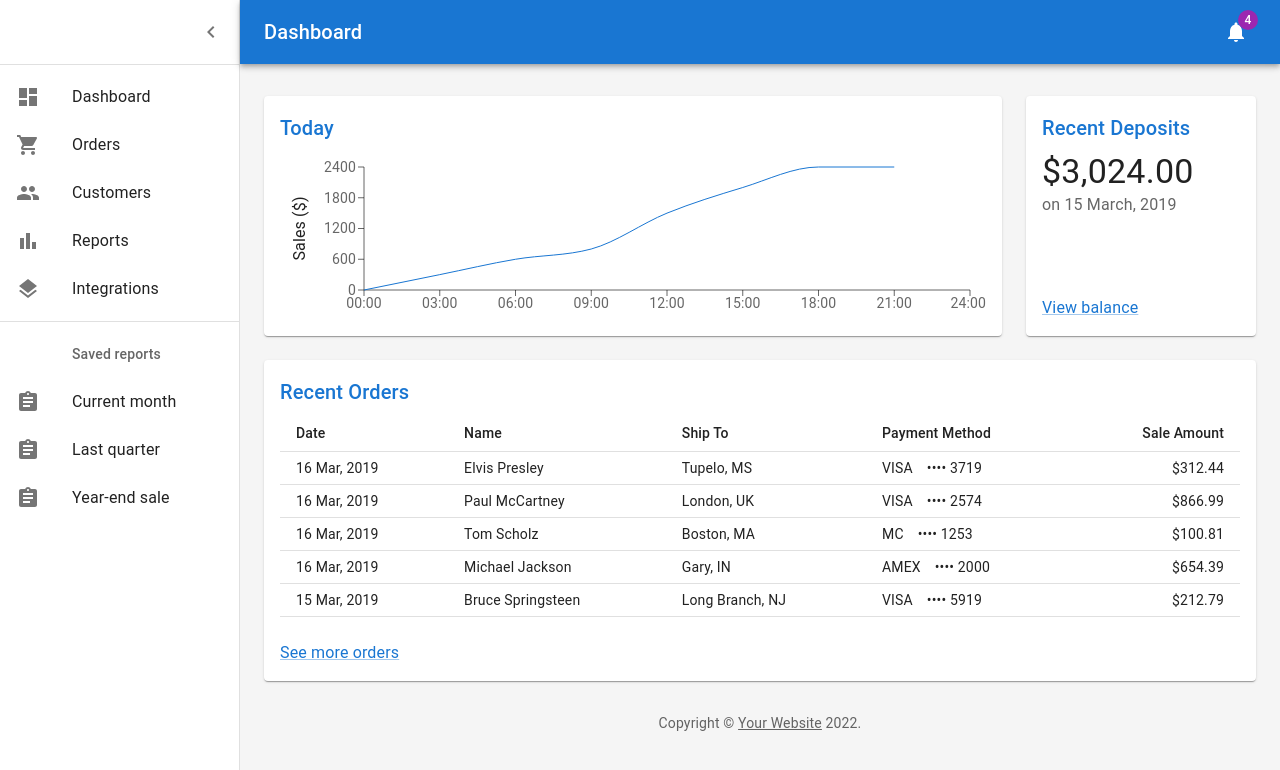
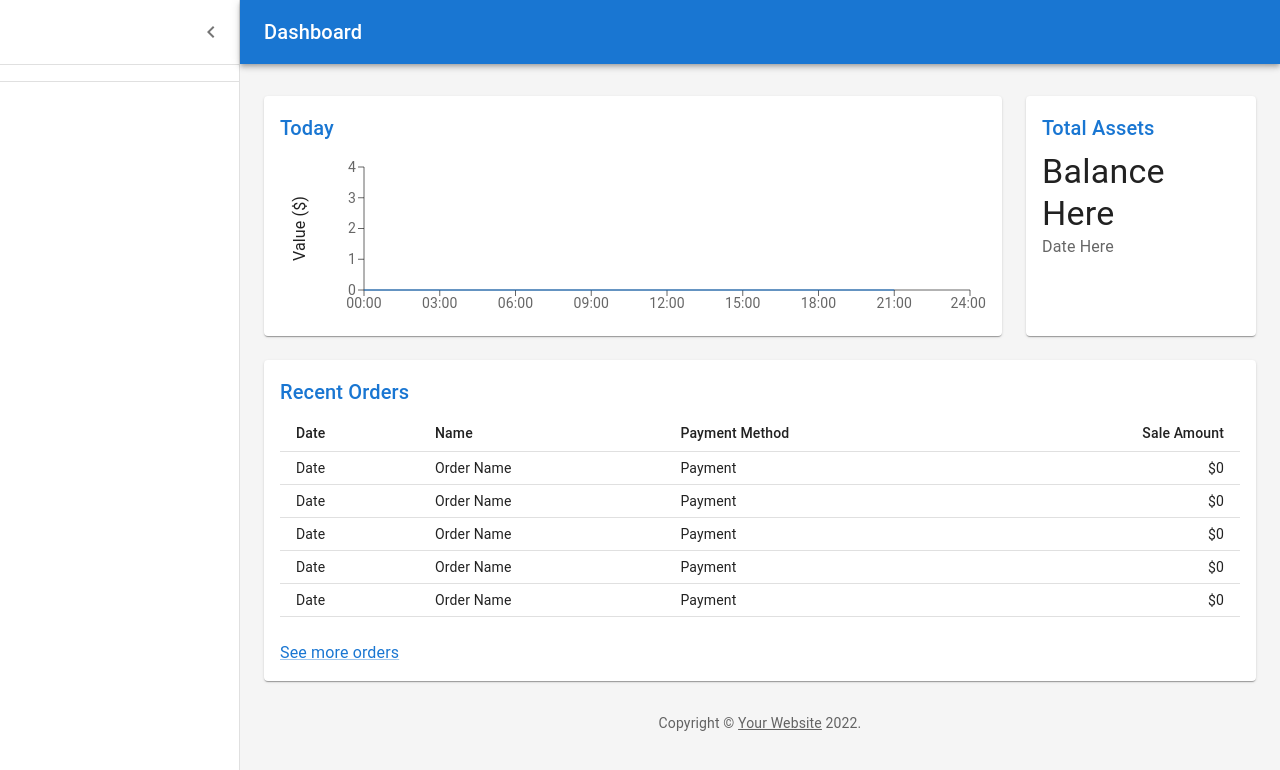
Before and after one commit to kang-n/tamuhack22, a Next.js app: page / in a window 1280 px wide. Shown: the top 770 px of the page. Built offline with nearby package versions, Linux system fonts and the light colour scheme.

Commit message:
fashbaord

```diff
--- a/pages/Chart.js
+++ b/pages/Chart.js
@@ -11,13 +11,13 @@ function createData(time, amount) {
 
 const data = [
   createData('00:00', 0),
-  createData('03:00', 300),
-  createData('06:00', 600),
-  createData('09:00', 800),
-  createData('12:00', 1500),
-  createData('15:00', 2000),
-  createData('18:00', 2400),
-  createData('21:00', 2400),
+  createData('03:00', 0),
+  createData('06:00', 0),
+  createData('09:00', 0),
+  createData('12:00', 0),
+  createData('15:00', 0),
+  createData('18:00', 0),
+  createData('21:00', 0),
   createData('24:00', undefined),
 ];
 
@@ -55,7 +55,7 @@ export default function Chart() {
                 ...theme.typography.body1,
               }}
             >
-              Sales ($)
+              Value ($)
             </Label>
           </YAxis>
           <Line
--- a/pages/Deposits.js
+++ b/pages/Deposits.js
@@ -10,18 +10,14 @@ function preventDefault(event) {
 export default function Deposits() {
   return (
     <React.Fragment>
-      <Title>Recent Deposits</Title>
+      <Title>Total Assets</Title>
       <Typography component="p" variant="h4">
-        $3,024.00
+        Balance Here
       </Typography>
       <Typography color="text.secondary" sx={{ flex: 1 }}>
-        on 15 March, 2019
+        Date Here
       </Typography>
-      <div>
-        <Link color="primary" href="#" onClick={preventDefault}>
-          View balance
-        </Link>
-      </div>
+
     </React.Fragment>
   );
 }
--- a/pages/Orders.js
+++ b/pages/Orders.js
@@ -9,43 +9,50 @@ import TableRow from '@mui/material/TableRow';
 import Title from './Title';
 
 // Generate Order Data
-function createData(id, date, name, shipTo, paymentMethod, amount) {
-  return { id, date, name, shipTo, paymentMethod, amount };
+function createData(id, date, name, paymentMethod, amount) {
+  return { id, date, name, paymentMethod, amount };
 }
 
 const rows = [
   createData(
     0,
-    '16 Mar, 2019',
-    'Elvis Presley',
-    'Tupelo, MS',
-    'VISA ⠀•••• 3719',
-    312.44,
+    'Date',
+    'Order Name',
+
+    'Payment',
+    0,
   ),
   createData(
     1,
-    '16 Mar, 2019',
-    'Paul McCartney',
-    'London, UK',
-    'VISA ⠀•••• 2574',
-    866.99,
+    'Date',
+    'Order Name',
+
+    'Payment',
+    0,
   ),
-  createData(2, '16 Mar, 2019', 'Tom Scholz', 'Boston, MA', 'MC ⠀•••• 1253', 100.81),
+  createData(
+    2,
+    'Date',
+    'Order Name',
+
+    'Payment',
+    0,
+  ),
   createData(
     3,
-    '16 Mar, 2019',
-    'Michael Jackson',
-    'Gary, IN',
-    'AMEX ⠀•••• 2000',
-    654.39,
+    'Date',
+    'Order Name',
+
+    'Payment',
+    0,
   ),
   createData(
     4,
-    '15 Mar, 2019',
-    'Bruce Springsteen',
-    'Long Branch, NJ',
-    'VISA ⠀•••• 5919',
-    212.79,
+    'Date',
+    'Order Name',
+
+    'Payment',
+    0,
   ),
 ];
 
@@ -62,7 +69,7 @@ export default function Orders() {
           <TableRow>
             <TableCell>Date</TableCell>
             <TableCell>Name</TableCell>
-            <TableCell>Ship To</TableCell>
+
             <TableCell>Payment Method</TableCell>
             <TableCell align="right">Sale Amount</TableCell>
           </TableRow>
@@ -72,7 +79,7 @@ export default function Orders() {
             <TableRow key={row.id}>
               <TableCell>{row.date}</TableCell>
               <TableCell>{row.name}</TableCell>
-              <TableCell>{row.shipTo}</TableCell>
+
               <TableCell>{row.paymentMethod}</TableCell>
               <TableCell align="right">{`$${row.amount}`}</TableCell>
             </TableRow>
--- a/pages/index.js
+++ b/pages/index.js
@@ -121,11 +121,7 @@ function DashboardContent() {
             >
               Dashboard
             </Typography>
-            <IconButton color="inherit">
-              <Badge badgeContent={4} color="secondary">
-                <NotificationsIcon />
-              </Badge>
-            </IconButton>
+
           </Toolbar>
         </AppBar>
         <Drawer variant="permanent" open={open}>
--- a/pages/listItems.js
+++ b/pages/listItems.js
@@ -9,62 +9,3 @@ import PeopleIcon from '@mui/icons-material/People';
 import BarChartIcon from '@mui/icons-material/BarChart';
 import LayersIcon from '@mui/icons-material/Layers';
 import AssignmentIcon from '@mui/icons-material/Assignment';
-
-export const mainListItems = (
-  <div>
-    <ListItem button>
-      <ListItemIcon>
-        <DashboardIcon />
-      </ListItemIcon>
-      <ListItemText primary="Dashboard" />
-    </ListItem>
-    <ListItem button>
-      <ListItemIcon>
-        <ShoppingCartIcon />
-      </ListItemIcon>
-      <ListItemText primary="Orders" />
-    </ListItem>
-    <ListItem button>
-      <ListItemIcon>
-        <PeopleIcon />
-      </ListItemIcon>
-      <ListItemText primary="Customers" />
-    </ListItem>
-    <ListItem button>
-      <ListItemIcon>
-        <BarChartIcon />
-      </ListItemIcon>
-      <ListItemText primary="Reports" />
-    </ListItem>
-    <ListItem button>
-      <ListItemIcon>
-        <LayersIcon />
-      </ListItemIcon>
-      <ListItemText primary="Integrations" />
-    </ListItem>
-  </div>
-);
-
-export const secondaryListItems = (
-  <div>
-    <ListSubheader inset>Saved reports</ListSubheader>
-    <ListItem button>
-      <ListItemIcon>
-        <AssignmentIcon />
-      </ListItemIcon>
-      <ListItemText primary="Current month" />
-    </ListItem>
-    <ListItem button>
-      <ListItemIcon>
-        <AssignmentIcon />
-      </ListItemIcon>
-      <ListItemText primary="Last quarter" />
-    </ListItem>
-    <ListItem button>
-      <ListItemIcon>
-        <AssignmentIcon />
-      </ListItemIcon>
-      <ListItemText primary="Year-end sale" />
-    </ListItem>
-  </div>
-);
```
